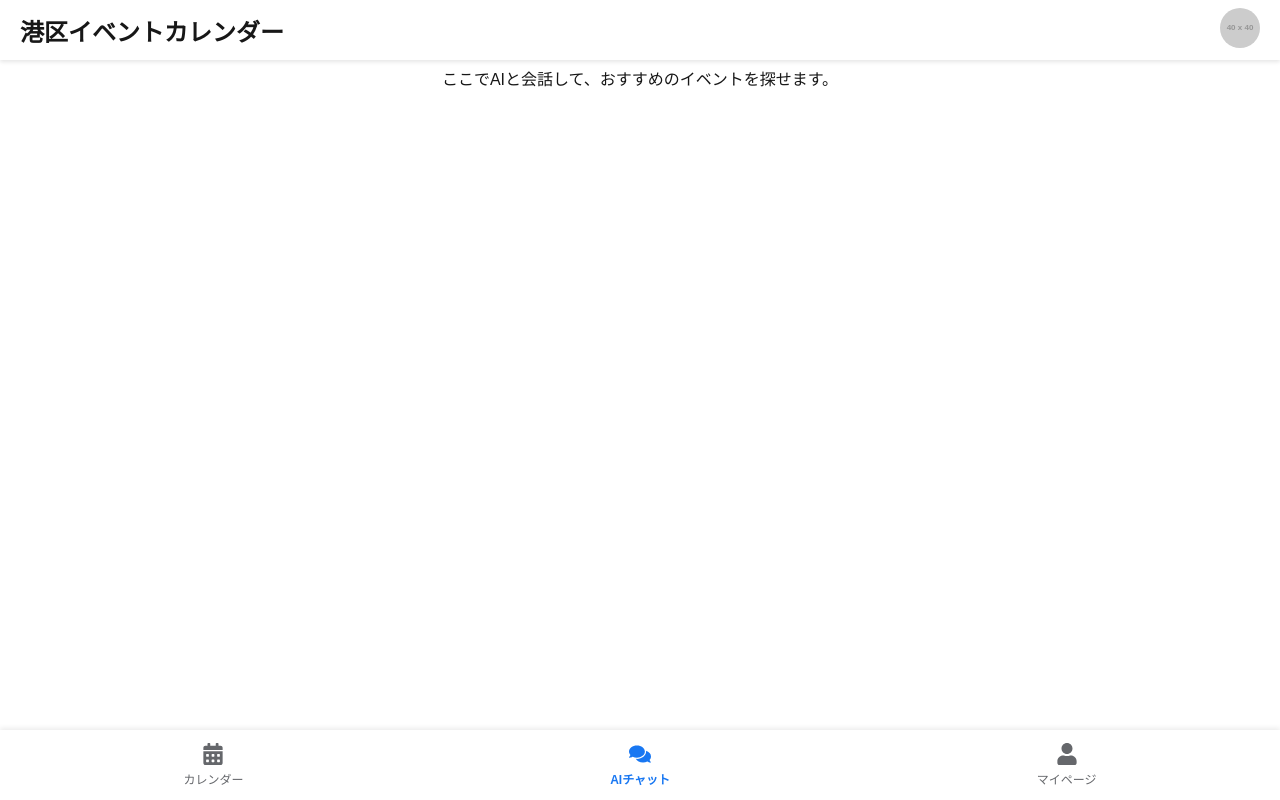
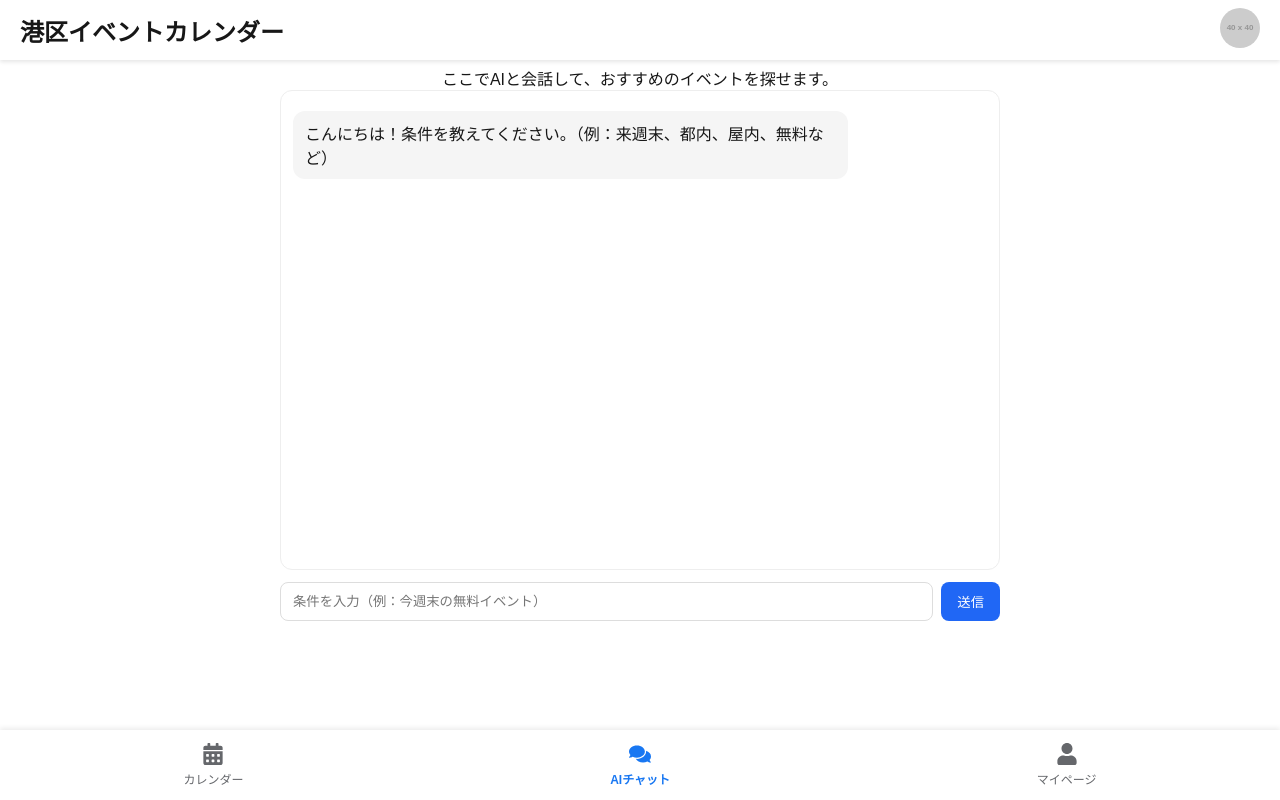
Before and after one commit to 1f10230039/team-practice-2025-odekake-calendar, a Next.js app: page /chat in a window 1280 px wide. Built offline with nearby package versions, Linux system fonts and the light colour scheme.

Commit message:
chat実装

```diff
--- a/next.config.mjs
+++ b/next.config.mjs
@@ -3,6 +3,12 @@ const nextConfig = {
   compiler: {
     emotion: true,
   },
+  // Next.js 15 dev CORS 設定（将来のメジャーで必須）
+  experimental: {
+    allowedDevOrigins: process.env.ALLOWED_DEV_ORIGINS
+      ? process.env.ALLOWED_DEV_ORIGINS.split(",")
+      : undefined,
+  },
 };
 
 export default nextConfig;
--- a/package.json
+++ b/package.json
@@ -14,6 +14,7 @@
     "@supabase/supabase-js": "^2.57.2",
     "date-fns": "^4.1.0",
     "next": "15.5.2",
+    "openai": "^4.104.0",
     "react": "19.1.0",
     "react-dom": "19.1.0",
     "react-icons": "^5.5.0"
--- /dev/null
+++ b/src/app/api/chat/route.js
@@ -0,0 +1,67 @@
+import OpenAI from "openai";
+import { supabaseServer } from "../../../../utils/supabase-server";
+
+export const runtime = "nodejs";
+
+const openai = new OpenAI({
+  apiKey: process.env.OPENAI_API_KEY,
+  baseURL: process.env.OPENAI_BASE_URL || "https://api.openai.iniad.org/api/v1",
+});
+
+// 期待するボディ: { messages: [{role, content}], topK?: number }
+export async function POST(request) {
+  try {
+    const body = await request.json();
+    const messages = Array.isArray(body?.messages) ? body.messages : [];
+    const topK = Number(body?.topK ?? 5);
+
+    if (messages.length === 0) {
+      return new Response(JSON.stringify({ error: "messagesが空です" }), { status: 400 });
+    }
+
+    // 最新ユーザーメッセージ
+    const userMessage = messages.filter(m => m.role === "user").at(-1)?.content ?? "";
+    if (!userMessage) {
+      return new Response(JSON.stringify({ error: "ユーザーメッセージがありません" }), { status: 400 });
+    }
+
+    // クエリエンベディング生成
+    const embeddingRes = await openai.embeddings.create({
+      model: "text-embedding-3-small",
+      input: userMessage,
+    });
+    const queryEmbedding = embeddingRes.data[0].embedding;
+
+    // Supabase(pgvector)で類似検索: events_with_vectorsを直接検索するSQLに変更
+    const { data: chunks, error } = await supabaseServer
+      .rpc("search_events_with_vectors", { query_embedding: queryEmbedding, match_count: topK });
+
+    if (error) {
+      console.error(error);
+      return new Response(JSON.stringify({ error: "検索に失敗しました" }), { status: 500 });
+    }
+
+    const contextText = (chunks ?? [])
+      .map(c => `【タイトル】${c.name ?? "(タイトル不明)"}\n【日付】${c.start_datetime ?? "未定"}〜${c.end_datetime ?? "未定"}\n【場所】${c.area ?? "不明"}\n【説明】${c.content}`)
+      .join("\n\n---\n\n");
+
+    const systemPrompt = `あなたはイベント提案アシスタントです。ユーザーの条件に合うイベントを3件まで、簡潔に日本語で提案してください。存在しない情報は作らず、以下のコンテキストのみを根拠に回答してください。必要に応じて日付や場所、費用を箇条書きで示し、最後に関連するリンクがあれば記載してください。\n\n[コンテキスト]\n${contextText}`;
+
+    const completion = await openai.chat.completions.create({
+      model: "gpt-4o-mini",
+      messages: [
+        { role: "system", content: systemPrompt },
+        ...messages,
+      ],
+      temperature: 0.3,
+    });
+
+    const answer = completion.choices?.[0]?.message?.content ?? "";
+    return new Response(JSON.stringify({ answer, sources: chunks ?? [] }), {
+      headers: { "content-type": "application/json" },
+    });
+  } catch (e) {
+    console.error(e);
+    return new Response(JSON.stringify({ error: "サーバーエラー" }), { status: 500 });
+  }
+}
--- /dev/null
+++ b/src/app/api/embeddings/ingest/route.js
@@ -0,0 +1,72 @@
+import OpenAI from "openai";
+import { supabaseServer } from "../../../../../utils/supabase-server";
+
+export const runtime = "nodejs";
+
+const openai = new OpenAI({
+  apiKey: process.env.OPENAI_API_KEY,
+  baseURL: process.env.OPENAI_BASE_URL || "https://api.openai.iniad.org/api/v1",
+});
+
+// 期待ボディ: { events: [{ id, name, long_description, area, start_datetime, end_datetime, website_url }] }
+export async function POST(request) {
+  try {
+    const body = await request.json();
+    const events = Array.isArray(body?.events) ? body.events : [];
+    if (events.length === 0) {
+      return new Response(JSON.stringify({ error: "eventsが空です" }), { status: 400 });
+    }
+
+    // 1. ドキュメントをチャンク化（シンプル: 説明文を固定長で分割）
+    const chunks = [];
+    const chunkSize = 500;
+    for (const ev of events) {
+      const base = `${ev.name}\n${ev.long_description ?? ""}`.trim();
+      for (let i = 0; i < base.length; i += chunkSize) {
+        const text = base.slice(i, i + chunkSize);
+        if (text.trim().length === 0) continue;
+        chunks.push({
+          event_id: ev.id,
+          event_name: ev.name,
+          start_datetime: ev.start_datetime,
+          end_datetime: ev.end_datetime,
+          area: ev.area,
+          website_url: ev.website_url,
+          chunk_text: text,
+        });
+      }
+    }
+
+    // 2. 埋め込み生成（バッチ）
+    // INIAD制約: input は string のみ → 逐次で生成
+    for (let i = 0; i < chunks.length; i++) {
+      const emb = await openai.embeddings.create({
+        model: "text-embedding-3-small",
+        input: chunks[i].chunk_text,
+      });
+      chunks[i].embedding = emb.data[0].embedding;
+    }
+
+    // 3. SupabaseへINSERT（events_with_vectorsテーブルに対応）
+    //    テーブル構成: id(bigserial), event_id(bigint), content(text), embedding(vector)
+    const payload = chunks.map(c => ({
+      event_id: typeof c.event_id === "string" ? Number(c.event_id) : c.event_id,
+      content: c.chunk_text,
+      embedding: c.embedding,
+    }));
+
+    const { error } = await supabaseServer.from("events_with_vectors").insert(payload);
+
+    if (error) {
+      console.error(error);
+      return new Response(JSON.stringify({ error: "保存に失敗しました" }), { status: 500 });
+    }
+
+    return new Response(JSON.stringify({ inserted: chunks.length }), {
+      headers: { "content-type": "application/json" },
+    });
+  } catch (e) {
+    console.error(e);
+    return new Response(JSON.stringify({ error: "サーバーエラー" }), { status: 500 });
+  }
+}
--- a/src/app/chat/page.jsx
+++ b/src/app/chat/page.jsx
@@ -8,16 +8,108 @@ const PageWrapper = styled.div`
   padding: 20px;
   text-align: center;
 `;
+const ChatContainer = styled.div`
+  max-width: 720px;
+  margin: 0 auto;
+  text-align: left;
+`;
+const Messages = styled.div`
+  border: 1px solid #eee;
+  border-radius: 12px;
+  padding: 12px;
+  height: 60vh;
+  overflow-y: auto;
+  background: #fff;
+`;
+const Bubble = styled.div`
+  max-width: 80%;
+  margin: 8px 0;
+  padding: 10px 12px;
+  border-radius: 12px;
+  background: ${props => (props.role === "user" ? "#e8f0fe" : "#f5f5f5")};
+  align-self: ${props => (props.role === "user" ? "flex-end" : "flex-start")};
+`;
+const Row = styled.div`
+  display: flex;
+  flex-direction: column;
+`;
+const InputRow = styled.form`
+  display: flex;
+  gap: 8px;
+  margin-top: 12px;
+`;
+const TextInput = styled.input`
+  flex: 1;
+  padding: 10px 12px;
+  border: 1px solid #ddd;
+  border-radius: 8px;
+`;
+const SendButton = styled.button`
+  padding: 10px 16px;
+  background: #2067f5;
+  color: #fff;
+  border: none;
+  border-radius: 8px;
+  cursor: pointer;
+  &:disabled { opacity: 0.6; cursor: not-allowed; }
+`;
 
 /**
  * AIチャットページのコンポーネント
  * @returns {JSX.Element}
  */
 export default function ChatPage() {
+  const [messages, setMessages] = require("react").useState([
+    { role: "assistant", content: "こんにちは！条件を教えてください。（例：来週末、都内、屋内、無料など）" },
+  ]);
+  const [input, setInput] = require("react").useState("");
+  const [loading, setLoading] = require("react").useState(false);
+
+  const onSubmit = async e => {
+    e.preventDefault();
+    if (!input.trim() || loading) return;
+    const next = [...messages, { role: "user", content: input.trim() }];
+    setMessages(next);
+    setInput("");
+    setLoading(true);
+    try {
+      const res = await fetch("/api/chat", {
+        method: "POST",
+        headers: { "content-type": "application/json" },
+        body: JSON.stringify({ messages: next }),
+      });
+      const data = await res.json();
+      if (data?.answer) {
+        setMessages(m => [...m, { role: "assistant", content: data.answer }]);
+      } else {
+        setMessages(m => [...m, { role: "assistant", content: "エラーが発生しました" }]);
+      }
+    } catch (err) {
+      setMessages(m => [...m, { role: "assistant", content: "通信に失敗しました" }]);
+    } finally {
+      setLoading(false);
+    }
+  };
+
   return (
     <PageWrapper>
       <h1>AIチャット</h1>
       <p>ここでAIと会話して、おすすめのイベントを探せます。</p>
+      <ChatContainer>
+        <Row as={Messages}>
+          {messages.map((m, i) => (
+            <Bubble key={i} role={m.role}>{m.content}</Bubble>
+          ))}
+        </Row>
+        <InputRow onSubmit={onSubmit}>
+          <TextInput
+            value={input}
+            onChange={e => setInput(e.target.value)}
+            placeholder="条件を入力（例：今週末の無料イベント）"
+          />
+          <SendButton type="submit" disabled={loading}>送信</SendButton>
+        </InputRow>
+      </ChatContainer>
     </PageWrapper>
   );
 }
--- /dev/null
+++ b/utils/supabase-server.js
@@ -0,0 +1,19 @@
+// サーバー側で使用するSupabaseクライアント
+import { createClient } from "@supabase/supabase-js";
+
+const supabaseUrl = process.env.NEXT_PUBLIC_SUPABASE_URL;
+const supabaseServiceKey = process.env.SUPABASE_SERVICE_ROLE_KEY || process.env.NEXT_PUBLIC_SUPABASE_ANON_KEY;
+
+if (!supabaseUrl) {
+  throw new Error("SupabaseのURLが未設定です。環境変数 NEXT_PUBLIC_SUPABASE_URL を設定してください。");
+}
+if (!supabaseServiceKey) {
+  throw new Error("Supabaseのキーが未設定です。SUPABASE_SERVICE_ROLE_KEY もしくは NEXT_PUBLIC_SUPABASE_ANON_KEY を設定してください。");
+}
+
+export const supabaseServer = createClient(supabaseUrl, supabaseServiceKey, {
+  auth: {
+    persistSession: false,
+    autoRefreshToken: false,
+  },
+});
```
Also changed, not shown: 1 other file (tests, documents, lock files or other folders).
